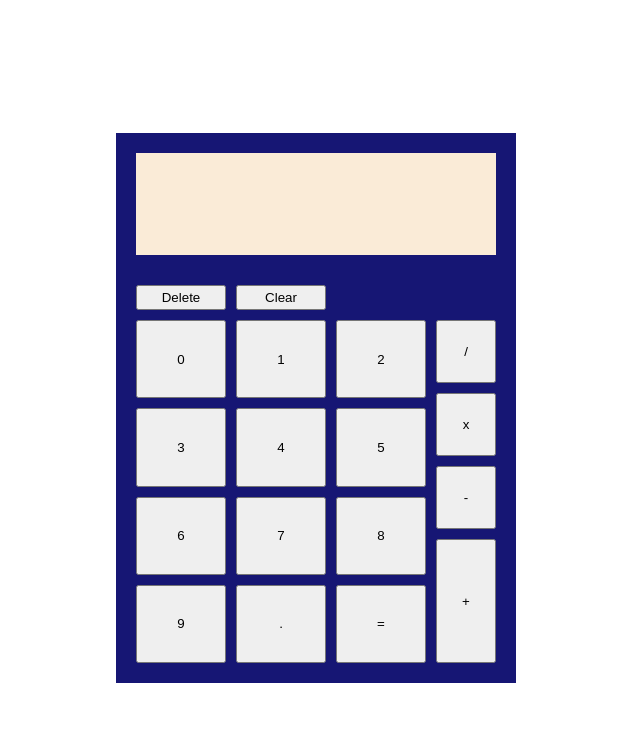
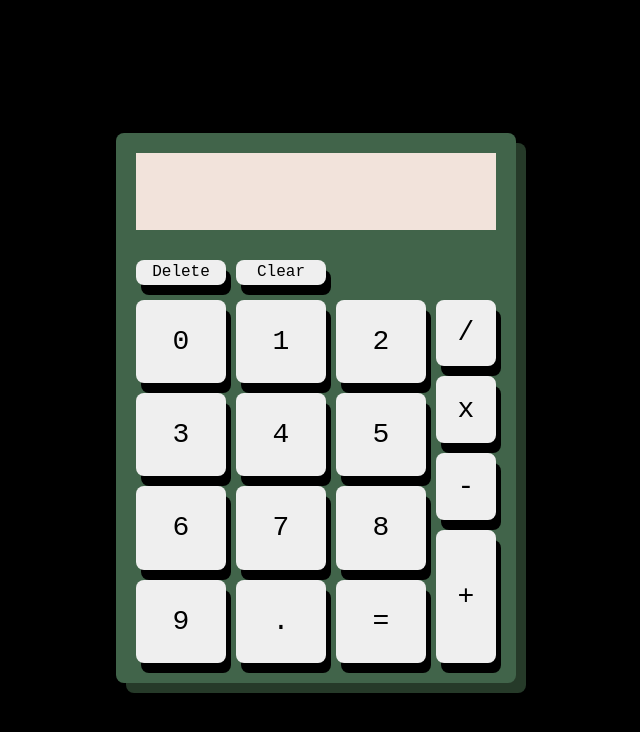
Before and after one commit to vitorlz/Calculator, a plain HTML site: page index.html in a window 1280 px wide. Shown: the whole page, without its empty margins (324-964 px from the left). Drawn offline with Linux system fonts and the light colour scheme; a web font is replaced by a local one.

Commit message:
Finish stylizing the webpage

```diff
--- a/style.css
+++ b/style.css
@@ -3,28 +3,32 @@ body{
     justify-content: center;
     align-items: center;
     height: 100vh;
-
+    background-color: black;
 }
 
 .frame {
     box-sizing: border-box;
+    border-radius: 8px;
     display: flex;
     flex-direction: column;
     height: 550px;
     width: 400px;
-    background-color:rgb(22, 22, 116);
+    background-color: #41644A;
     padding: 20px;
+    box-shadow: 10px 10px #263A29;
+
 }
 
 .display{
     display: flex;
-    background-color: antiquewhite;
-    height: 20%;
+    background-color: #F2E3DB;
+    height: 15%;
     margin-bottom: 30px;
     padding: 0px 10px;
     font-size: 42px;
     justify-content: flex-end;
     align-items: flex-end;
+    font-family: 'DS-Digital', sans-serif;
 }
 
 .buttons{
@@ -49,6 +53,21 @@ body{
 .symbols > button {
     height: 33%;
     width: 60px;
+    border: none;
+    border-radius: 8px;
+    font-size: 28px;
+
+}
+
+button{
+    box-shadow: 5px 10px black;
+    font-family: 'Source Code Pro', monospace;
+
+}
+
+button:active {
+    box-shadow: 2.5px 5px black;
+    transform: translateY(2px);
 }
 
 button.add {
@@ -65,6 +84,9 @@ button.add {
 
 .numbers > button {
     width: 30%;
+    border: none;
+    border-radius: 8px;
+    font-size: 28px;
 
 }
 
@@ -73,8 +95,13 @@ button.add {
     gap: 10px;
     max-height: 25px;
     flex-grow: 1;
+    margin-bottom: 5px;
 }
 
 .otherbuttons > button {
     width: 25%;
+    border: none;
+    border-radius: 8px;
+    font-size: 16px;
+
 }
```
